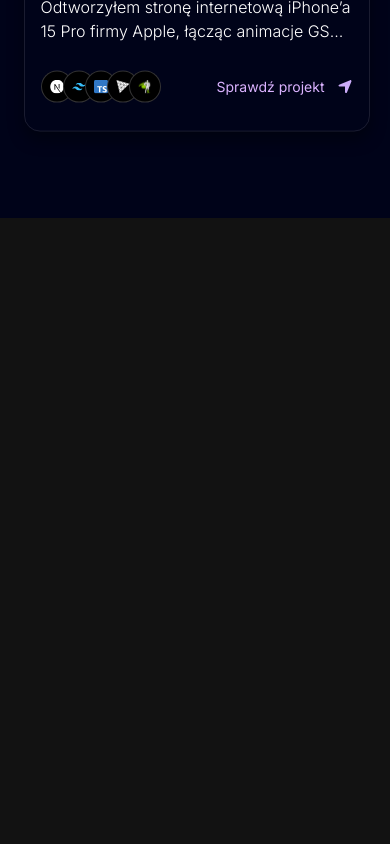
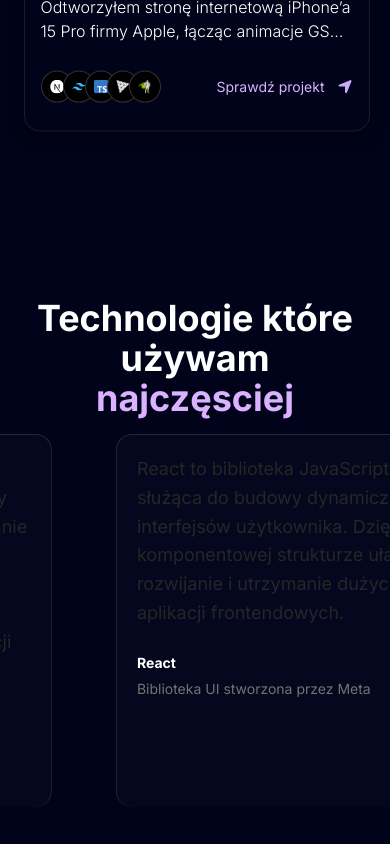
Before and after one commit to vat332/portfolio, a Next.js app: page / in a window 390 px wide. Shown: the part 2114-2958 px from the top of the page. Before the commit the page ends 2332 px from the top, so only its background shows below. Built offline with nearby package versions, Linux system fonts and the light colour scheme.

Commit message:
Add Technologies component and InfiniteMovingCards for technology showcase; update navItems and styles

```diff
--- a/app/globals.css
+++ b/app/globals.css
@@ -17,6 +17,14 @@
   --animate-third: moveInCircle 40s linear infinite;
   --animate-fourth: moveHorizontal 40s ease infinite;
   --animate-fifth: moveInCircle 20s ease infinite;
+  --animate-scroll: scroll var(--animation-duration, 40s)
+    var(--animation-direction, forwards) linear infinite;
+
+  @keyframes scroll {
+    to {
+      transform: translate(calc(-50% - 0.5rem));
+    }
+  }
   @keyframes moveHorizontal {
     0% {
       transform: translateX(-50%) translateY(-10%);
--- a/app/page.tsx
+++ b/app/page.tsx
@@ -1,6 +1,7 @@
 import Grid from "@/components/Grid";
 import Hero from "@/components/Hero";
 import RecentProjects from "@/components/RecentProjects";
+import Technologies from "@/components/Technologies";
 import { FloatingNav } from "@/components/ui/FloatingNav";
 import { navItems } from "@/data";
 
@@ -12,6 +13,7 @@ export default function Home() {
         <Hero />
         <Grid />
         <RecentProjects />
+        <Technologies />
       </div>
     </main>
   );
--- /dev/null
+++ b/components/Technologies.tsx
@@ -0,0 +1,24 @@
+import { technologies } from "@/data";
+import { InfiniteMovingCards } from "./ui/InfiniteMovingCards";
+
+const Technologies = () => {
+  return (
+    <div className="py-20" id="technologies">
+      <h1 className="heading">
+        Technologie które używam{" "}
+        <span className="text-purple-300">najczęsciej</span>
+      </h1>
+      <div className="flex flex-col items-center">
+        <div className="h-[50vh] md:h-[30rem]  rounded-md flex flex-col antialiased items-center relative overflow-hidden">
+          <InfiniteMovingCards
+            items={technologies}
+            direction="right"
+            speed="slow"
+          />
+        </div>
+      </div>
+    </div>
+  );
+};
+
+export default Technologies;
--- /dev/null
+++ b/components/ui/InfiniteMovingCards.tsx
@@ -0,0 +1,122 @@
+"use client";
+
+import { cn } from "@/utils/cn";
+import React, { useEffect, useState } from "react";
+
+export const InfiniteMovingCards = ({
+  items,
+  direction = "left",
+  speed = "fast",
+  pauseOnHover = true,
+  className,
+}: {
+  items: {
+    quote: string;
+    name: string;
+    title: string;
+  }[];
+  direction?: "left" | "right";
+  speed?: "fast" | "normal" | "slow";
+  pauseOnHover?: boolean;
+  className?: string;
+}) => {
+  const containerRef = React.useRef<HTMLDivElement>(null);
+  const scrollerRef = React.useRef<HTMLUListElement>(null);
+
+  useEffect(() => {
+    addAnimation();
+  }, []);
+  const [start, setStart] = useState(false);
+  function addAnimation() {
+    if (containerRef.current && scrollerRef.current) {
+      const scrollerContent = Array.from(scrollerRef.current.children);
+
+      scrollerContent.forEach((item) => {
+        const duplicatedItem = item.cloneNode(true);
+        if (scrollerRef.current) {
+          scrollerRef.current.appendChild(duplicatedItem);
+        }
+      });
+
+      getDirection();
+      getSpeed();
+      setStart(true);
+    }
+  }
+  const getDirection = () => {
+    if (containerRef.current) {
+      if (direction === "left") {
+        containerRef.current.style.setProperty(
+          "--animation-direction",
+          "forwards"
+        );
+      } else {
+        containerRef.current.style.setProperty(
+          "--animation-direction",
+          "reverse"
+        );
+      }
+    }
+  };
+  const getSpeed = () => {
+    if (containerRef.current) {
+      if (speed === "fast") {
+        containerRef.current.style.setProperty("--animation-duration", "20s");
+      } else if (speed === "normal") {
+        containerRef.current.style.setProperty("--animation-duration", "40s");
+      } else {
+        containerRef.current.style.setProperty("--animation-duration", "80s");
+      }
+    }
+  };
+  return (
+    <div
+      ref={containerRef}
+      className={cn(
+        "scroller relative z-20 max-w-7xl overflow-hidden [mask-image:linear-gradient(to_right,transparent,white_20%,white_80%,transparent)]",
+        className
+      )}
+    >
+      <ul
+        ref={scrollerRef}
+        className={cn(
+          "flex w-max min-w-full shrink-0 flex-nowrap gap-16 py-4",
+          start && "animate-scroll",
+          pauseOnHover && "hover:[animation-play-state:paused]"
+        )}
+      >
+        {items.map((item, idx) => (
+          <li
+            className="relative w-[90vw] max-w-full flex-shrink-0 rounded-2xl border border-b-0 border-slate-800 p-5 md:p-16 md:w-[60vw]"
+            style={{
+              background: "rgb(4,7,29)",
+              backgroundColor:
+                "linear-gradient(90deg,rgba(4,7,29,1) 0% ,rgba(12,14,35,1) 100%)",
+            }}
+            key={idx}
+          >
+            <blockquote>
+              <div
+                aria-hidden="true"
+                className="user-select-none pointer-events-none absolute -top-0.5 -left-0.5 -z-1 h-[calc(100%_+_4px)] w-[calc(100%_+_4px)]"
+              ></div>
+              <span className="relative z-20 text-lg leading-[1.6] font-normal text-neutral-800 dark:text-white">
+                {item.quote}
+              </span>
+              <div className="relative z-20 mt-6 flex flex-row items-center">
+                <span className="flex flex-col gap-1">
+                  <span className="text-sm leading-[1.6] font-bold text-white dark:text-white">
+                    {item.name}
+                  </span>
+                  <span className="text-sm leading-[1.6] font-normal text-neutral-500 dark:text-gray-400">
+                    {item.title}
+                  </span>
+                </span>
+              </div>
+            </blockquote>
+          </li>
+        ))}
+      </ul>
+    </div>
+  );
+};
--- a/components/ui/PinContainer.tsx
+++ b/components/ui/PinContainer.tsx
@@ -35,7 +35,6 @@ export const PinContainer = ({
       )}
       onMouseEnter={onMouseEnter}
       onMouseLeave={onMouseLeave}
-      href={href || "/"}
     >
       <div
         style={{
--- a/data/index.ts
+++ b/data/index.ts
@@ -1,7 +1,7 @@
 export const navItems = [
   { name: "About", link: "#about" },
   { name: "Projekty", link: "#projects" },
-  { name: "Klienci", link: "#testimonials" },
+  { name: "Technologie", link: "#technologies" },
   { name: "Kontakt", link: "#contact" },
 ];
 
@@ -94,3 +94,30 @@ export const projects = [
     link: "https://apple-website-ten-olive.vercel.app/",
   },
 ];
+
+export const technologies = [
+  {
+    quote:
+      "Next.js to zaawansowany framework oparty na React, który umożliwia serwerowe renderowanie stron, generowanie statycznych witryn oraz błyskawiczne ładowanie. Doskonały wybór do tworzenia nowoczesnych aplikacji webowych z naciskiem na SEO i wydajność.",
+    name: "Next.js",
+    title: "Framework Reacta do SSR i SSG",
+  },
+  {
+    quote:
+      "React to biblioteka JavaScript służąca do budowy dynamicznych interfejsów użytkownika. Dzięki komponentowej strukturze ułatwia rozwijanie i utrzymanie dużych aplikacji frontendowych.",
+    name: "React",
+    title: "Biblioteka UI stworzona przez Meta",
+  },
+  {
+    quote:
+      "Tailwind CSS to utility-first framework CSS, który pozwala szybko i efektywnie tworzyć estetyczne interfejsy bez konieczności pisania własnego kodu CSS.",
+    name: "Tailwind CSS",
+    title: "Framework do szybkiego stylowania",
+  },
+  {
+    quote:
+      "Three.js umożliwia tworzenie zaawansowanej grafiki 3D w przeglądarce internetowej z wykorzystaniem WebGL. To idealne rozwiązanie do budowy interaktywnych wizualizacji i efektownych animacji 3D.",
+    name: "Three.js",
+    title: "Biblioteka JavaScript do grafiki 3D",
+  },
+];
--- a/package.json
+++ b/package.json
@@ -3,7 +3,7 @@
   "version": "0.1.0",
   "private": true,
   "scripts": {
-    "dev --turbo": "next dev --turbopack",
+    "dev--turbo": "next dev --turbopack",
     "dev": "next dev",
     "build": "next build",
     "start --turbo": "next start --turbopack",
```
